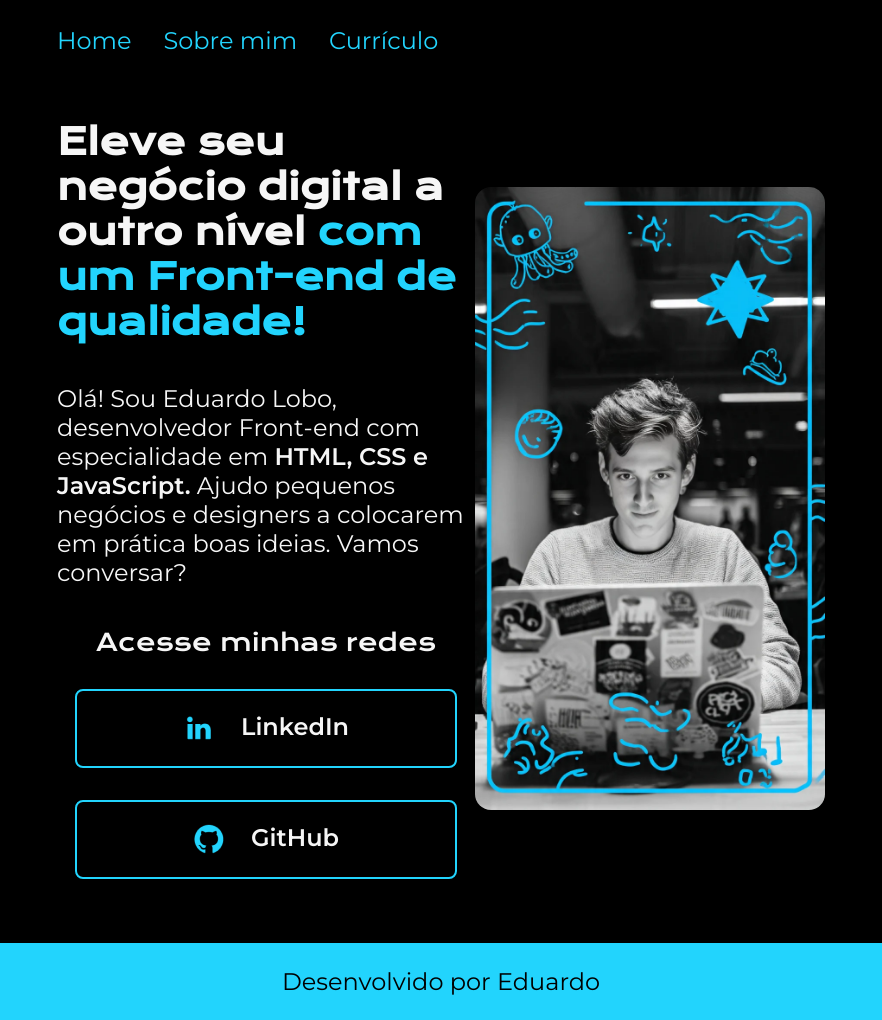
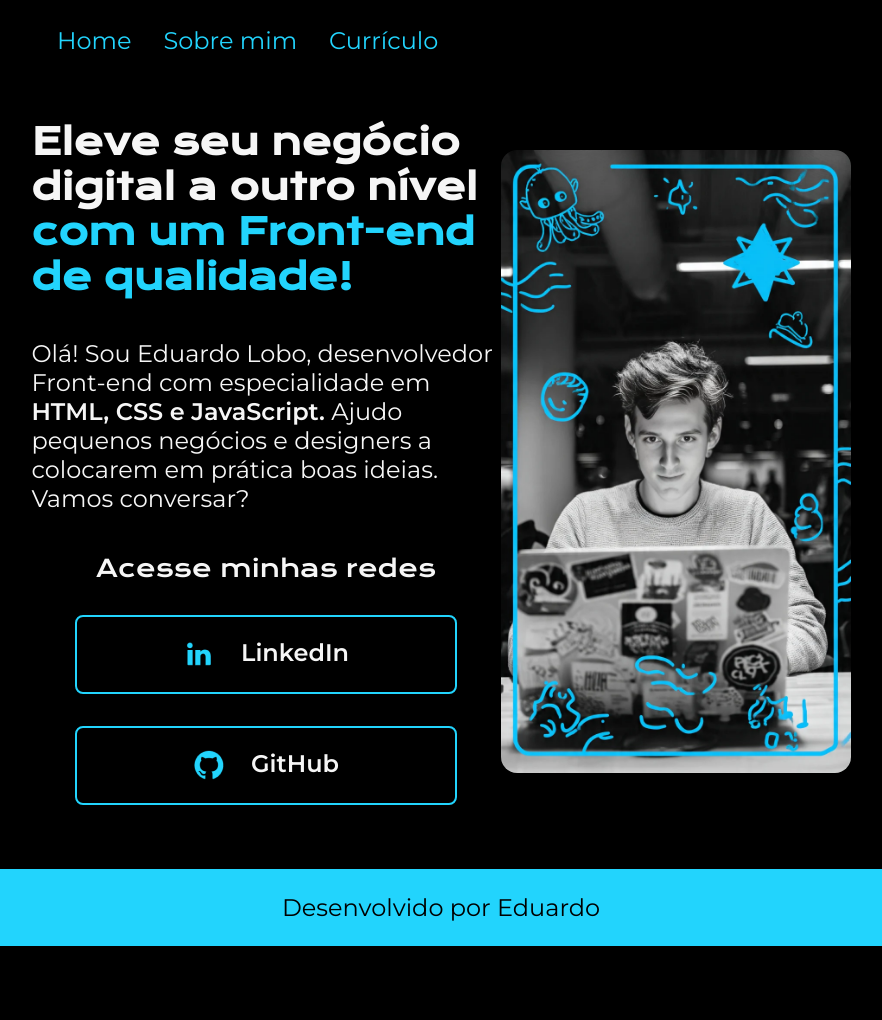
Before and after one commit to eduardo-lobo-cyber/curriculo, a plain HTML site: page index.html in a window 1280 px wide. Shown: the whole page, without its empty margins (199-1081 px from the left). After the commit the page ends 946 px from the top, so only its background shows below. Drawn offline with nearby package versions, Linux system fonts and the light colour scheme.

Commit message:
Adjust padding in apresentacao class

```diff
--- a/styles/style.css
+++ b/styles/style.css
@@ -58,7 +58,7 @@ img{
 }
 
 .apresentacao{
-    padding: 5% 20%;
+    padding: 5% 18%;
     display: flex;
     align-items: center;
     justify-content: space-between;
```
